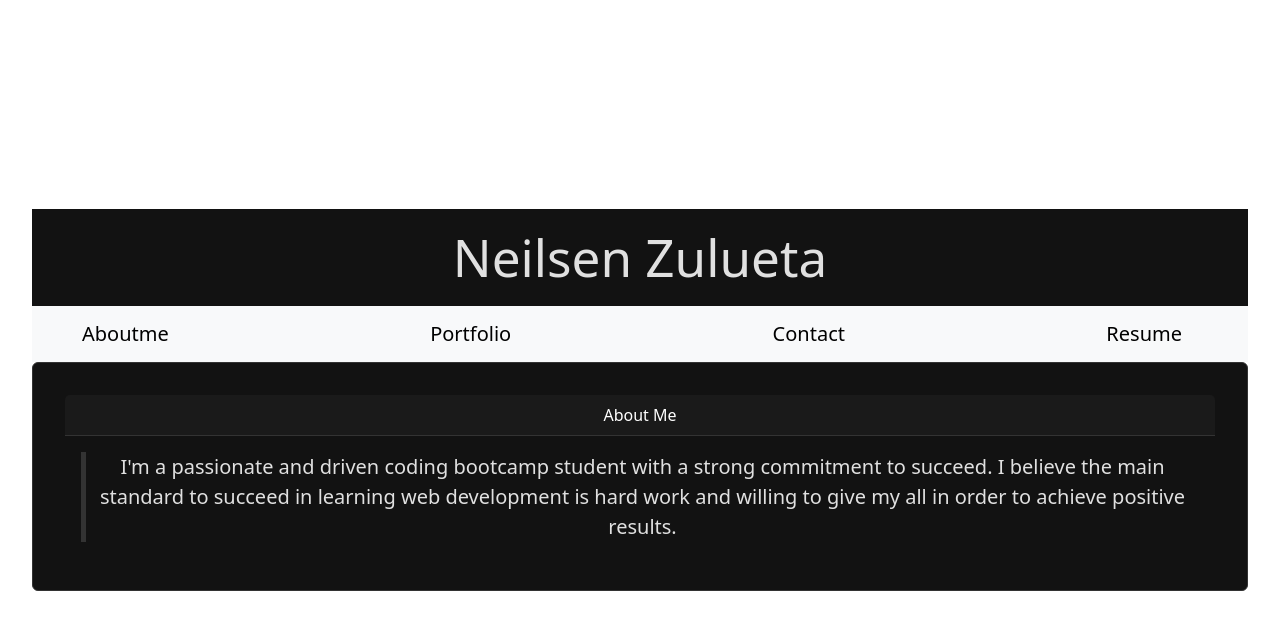
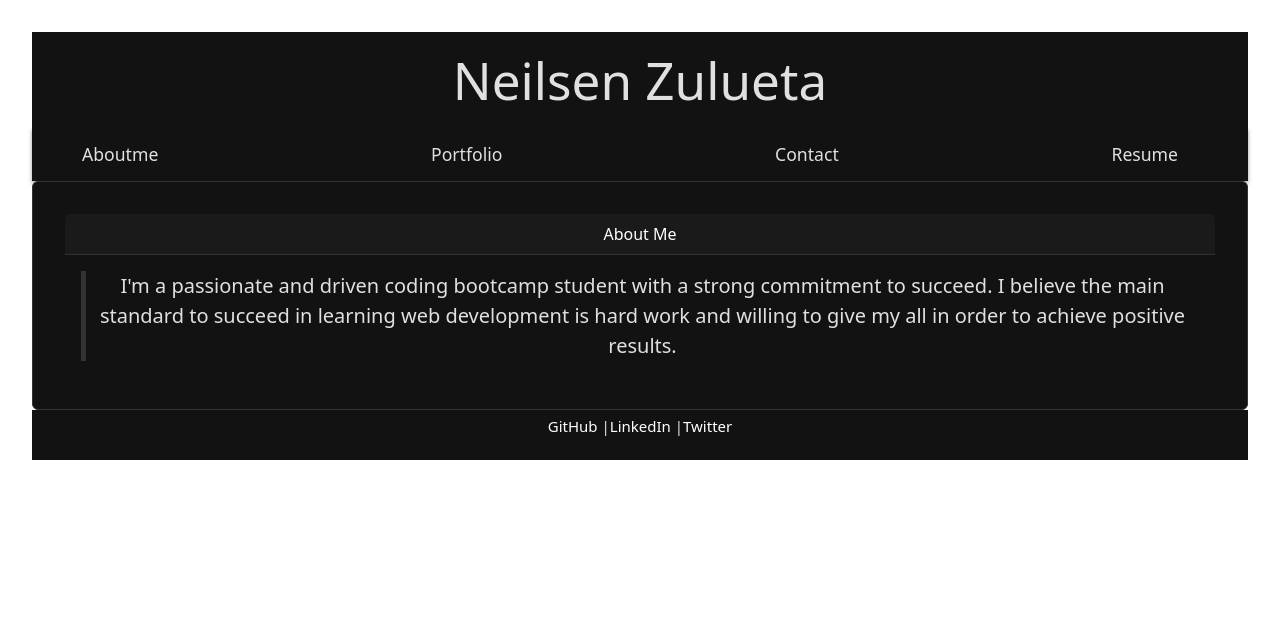
Before and after one commit to neilsenzulueta/React-portfolio, a React (Vite) app in the folder react-portfolio/: page /resume in a window 1280 px wide. Shown: the top 630 px of the page. Built offline with nearby package versions, Linux system fonts and the light colour scheme.

Commit message:
updated styling and footer.jsx

```diff
--- a/react-portfolio/src/components/Footer.jsx
+++ b/react-portfolio/src/components/Footer.jsx
@@ -1,9 +1,28 @@
+const styles = {
+    footerStyle: {
+        background: '#121212',
+        height: '50px',
+        display: 'flex',
+        justifyContent: 'center',
+        alignItems: 'center',
+    },
+    footerLinksStyle: {
+        color: '#E0E0E0',
+        fontSize: '15px',
+        padding: '0 15px',
+    },
+};
+
 function Footer() {
-    return
+    return (
+        <div style={styles.footerStyle}>
+            <p style={styles.footerLinksStyle}>
+                <a href="https://github.com/neilsenzulueta" target="_blank" rel="noopener noreferrer" style={{color: "white", textDecoration: "none"}}>GitHub</a> |
+                <a href="https://www.linkedin.com" target="_blank" rel="noopener noreferrer" style={{color: "white", textDecoration: "none"}}>LinkedIn</a> |
+                <a href="https://twitter.com/" target="_blank" rel="noopener noreferrer" style={{color: "white", textDecoration: "none"}}>Twitter</a>
+            </p>
+        </div>
+    );
 }
 
-
-
-
-
 export default Footer;
--- a/react-portfolio/src/components/Nav.jsx
+++ b/react-portfolio/src/components/Nav.jsx
@@ -1,9 +1,10 @@
 import Container from 'react-bootstrap/Container';
 import Navbar from 'react-bootstrap/Navbar';
+import '../styles/nav.css'
 
 function Nav() {
   return (
-    <Navbar expand="lg" className="bg-body-tertiary">
+    <Navbar expand="lg">
       <Container>
         <Navbar.Brand href="#">Aboutme</Navbar.Brand>
         <Navbar.Brand href="#">Portfolio</Navbar.Brand>
--- a/react-portfolio/src/index.css
+++ b/react-portfolio/src/index.css
@@ -26,7 +26,6 @@ a:hover {
 body {
   margin: 0;
   display: flex;
-  place-items: center;
   min-width: 320px;
   min-height: 100vh;
 }
--- /dev/null
+++ b/react-portfolio/src/styles/nav.css
@@ -0,0 +1,36 @@
+.navbar {
+    background-color: #121212;
+    box-shadow: 0 2px 4px rgba(0, 0, 0, 0.4);
+  }
+
+  .navbar-brand {
+    color: #E0E0E0;
+    margin-right: 20px;
+    font-weight: 500;
+    transition: color 0.3s ease-in-out;
+  }
+
+  .navbar-brand:hover {
+    color: #FFFFFF;
+    text-decoration: none;
+  }
+
+  .navbar {
+    padding-top: 0.5rem;
+    padding-bottom: 0.5rem;
+  }
+
+  .navbar-brand {
+    font-size: 1.1rem;
+  }
+
+  @media (max-width: 992px) {
+    .navbar {
+      background-color: #101010;
+    }
+
+    .navbar-brand {
+      display: block;
+      margin-bottom: 10px;
+    }
+  }
```
Also changed, not shown: react-portfolio/src/styles/header.css (line endings or trailing spaces).
